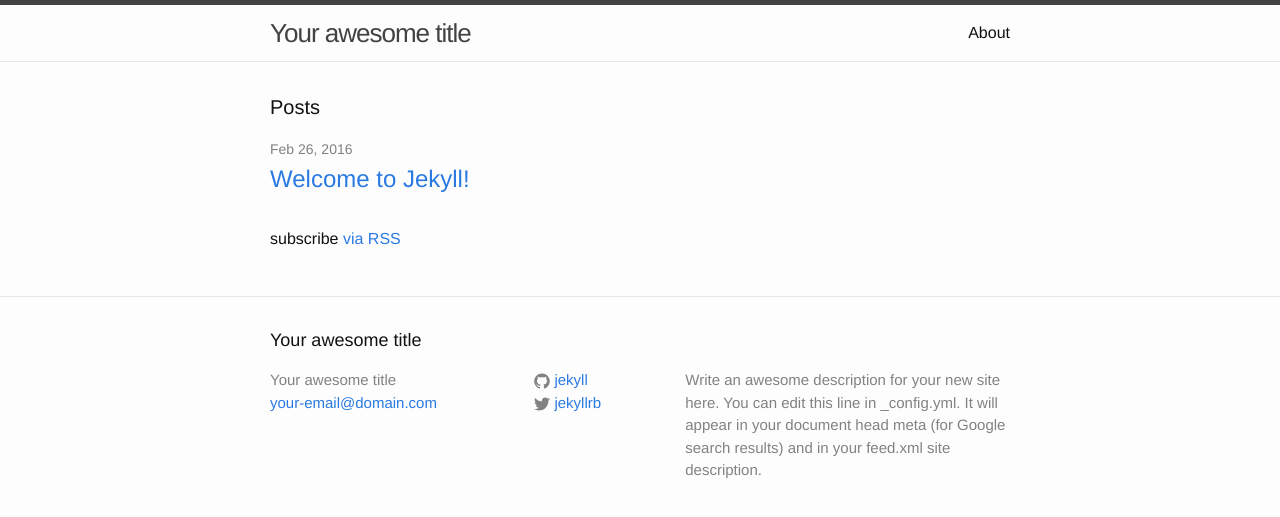
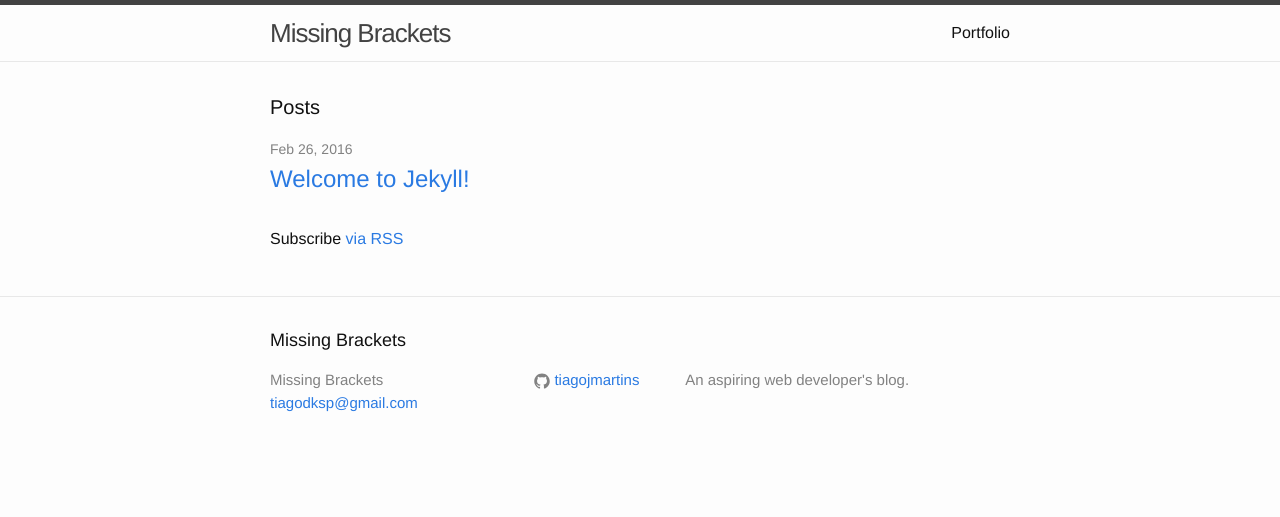
Before and after one commit to TiagoJMartins/tiagojmartins.github.io, a Jekyll site: the page built from index.html, in a window 1280 px wide. Shown: the top 517 px of the page. Built offline with Jekyll 4.4.1, drawn with Linux system fonts in a browser that asks for light colours.

Commit message:
Initial boilerplate setup

```diff
--- a/_config.yml
+++ b/_config.yml
@@ -1,21 +1,12 @@
-# Welcome to Jekyll!
-#
-# This config file is meant for settings that affect your whole blog, values
-# which you are expected to set up once and rarely need to edit after that.
-# For technical reasons, this file is *NOT* reloaded automatically when you use
-# 'jekyll serve'. If you change this file, please restart the server process.
-
 # Site settings
-title: Your awesome title
-email: your-email@domain.com
+title: Missing Brackets
+email: tiagodksp@gmail.com
 description: > # this means to ignore newlines until "baseurl:"
-  Write an awesome description for your new site here. You can edit this
-  line in _config.yml. It will appear in your document head meta (for
-  Google search results) and in your feed.xml site description.
+  An aspiring web developer's blog.
 baseurl: "" # the subpath of your site, e.g. /blog
-url: "http://yourdomain.com" # the base hostname & protocol for your site
-twitter_username: jekyllrb
-github_username:  jekyll
+url: "" # the base hostname & protocol for your site
+#twitter_username:
+github_username:  tiagojmartins
 
 # Build settings
 markdown: kramdown
--- a/_includes/footer.html
+++ b/_includes/footer.html
@@ -19,12 +19,6 @@
             {% include icon-github.html username=site.github_username %}
           </li>
           {% endif %}
-
-          {% if site.twitter_username %}
-          <li>
-            {% include icon-twitter.html username=site.twitter_username %}
-          </li>
-          {% endif %}
         </ul>
       </div>
 
--- a/_includes/icon-twitter.html
+++ /dev/null
@@ -1 +0,0 @@
-<a href="https://twitter.com/{{ include.username }}"><span class="icon icon--twitter">{% include icon-twitter.svg %}</span><span class="username">{{ include.username }}</span></a>
--- a/index.html
+++ b/index.html
@@ -18,6 +18,6 @@ layout: default
     {% endfor %}
   </ul>
 
-  <p class="rss-subscribe">subscribe <a href="{{ "/feed.xml" | prepend: site.baseurl }}">via RSS</a></p>
+  <p class="rss-subscribe">Subscribe <a href="{{ "/feed.xml" | prepend: site.baseurl }}">via RSS</a></p>
 
 </div>
```
Also changed, not shown: about.md (deleted, +0 -15 lines), portfolio.html (added, +7 -0 lines), _includes/icon-twitter.svg (deleted).
